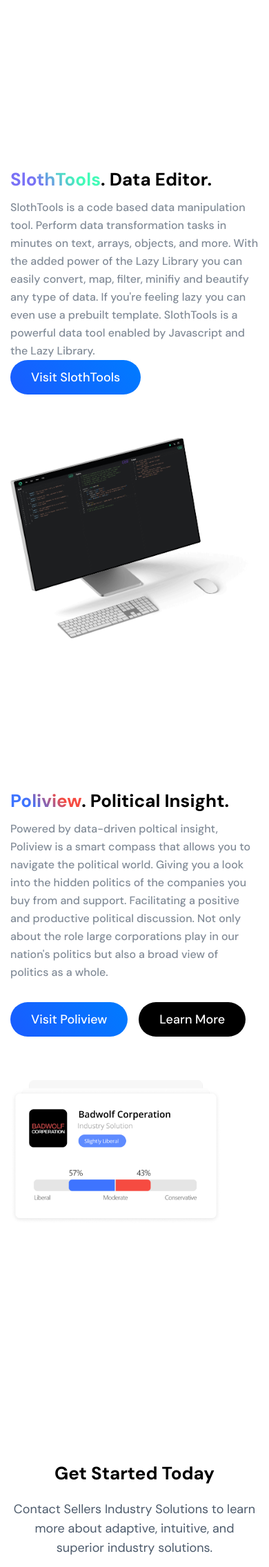
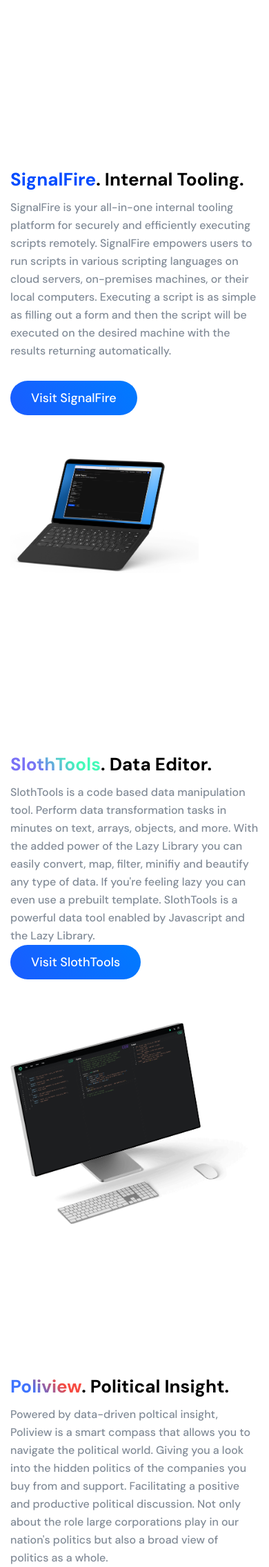
Before and after one commit to Sellers-Industry/website, a PHP site: page / in a window 390 px wide. Shown: the part 665-2937 px from the top of the page at 69% size. Run offline with PHP 8.4, Linux system fonts and the light colour scheme; some libraries are stand-ins or nearby versions.

Commit message:
Updated Website

```diff
--- a/css/custom.css
+++ b/css/custom.css
@@ -42,6 +42,12 @@ body {
     background: #1a5cff linear-gradient(55deg,rgba(26,92,255,1) 0,rgba(0,123,255,1) 100%);
 }
 
+.text-gradient {
+    background: -webkit-linear-gradient(rgba(26,92,255,1) 0,rgba(0,123,255,1));
+    -webkit-background-clip: text;
+    -webkit-text-fill-color: transparent;
+}
+
 .modal-content {
     border: none;
     border-radius: 1rem;
--- a/css/sections.css
+++ b/css/sections.css
@@ -35,6 +35,11 @@
     background-clip: text;
     -webkit-background-clip: text;
     -webkit-text-fill-color: transparent;
+}
+
+
+.signalfire {
+    color: #004BFF;
 }
 
 
--- a/index.html
+++ b/index.html
@@ -108,6 +108,47 @@
 				</div>
 			</div>
 		</section>
+
+
+		<!-- Poliview -->
+		<section class="bg-light overflow-visible" id="section-1">
+			<div class="container px-xl-0 text-left">
+				<div class="d-flex flex-column justify-content-center" style="min-height: 50vh; margin-bottom: 20vh;">
+					<div class="row">
+						<div class="section-text col-12 col-md-6">
+							<div class="d-flex flex-column justify-content-center h-100">
+								<h3 data-aos="fade-down" data-aos-delay="100">
+									<span class="signalfire">SignalFire</span>. Internal Tooling.
+								</h3>
+								<div class="mt-10 mb-md-1 mb-30 f-18 medium color-heading op-7 text-adaptive" data-aos="fade-down" data-aos-delay="250">
+									SignalFire is your all-in-one internal
+									tooling platform for securely and efficiently
+									executing scripts remotely. SignalFire empowers
+									users to run scripts in various scripting
+									languages on cloud servers, on-premises
+									machines, or their local computers.
+									Executing a script is as simple as filling
+									out a form and then the script will be
+									executed on the desired machine with
+									the results returning automatically.<br><br>
+								</div>
+								<div class="pr-2" data-aos="fade-down" data-aos-delay="500">
+									<a href="https://signalfire.sellersew.com/" target="_blank" class="btn mb-15 md action-1" >
+										Visit SignalFire
+									</a>
+								</div>
+							</div>
+						</div>
+						<div class="col-12 col-md-6 pt-5 pb-5 text-md-center text-sm-left">
+							<img data-aos="fade-left" data-aos-delay="350" src="image/signalfire.png" alt="" class="img-fluid" width="150%" style="margin-right: -3rem; max-width: 70vw;">
+						</div>
+					</div>
+				</div>
+			</div>
+		</section>
+
+		<!-- Break -->
+		<div style="height: 5vh;"></div>
 
 		<!-- Sloth Tools -->
 		<section class="bg-light" id="section-2">
```
Also changed, not shown: image/signalfire.png (added).
